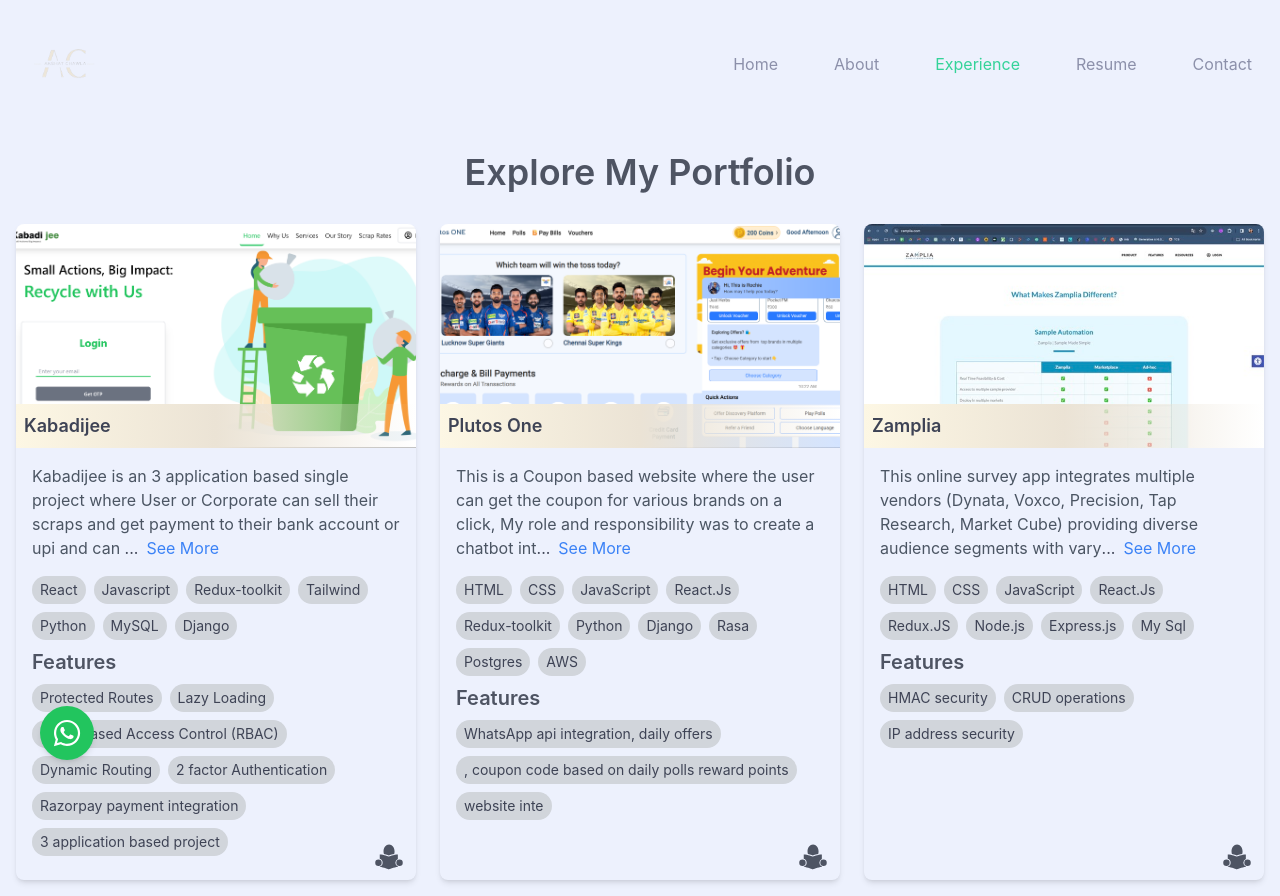
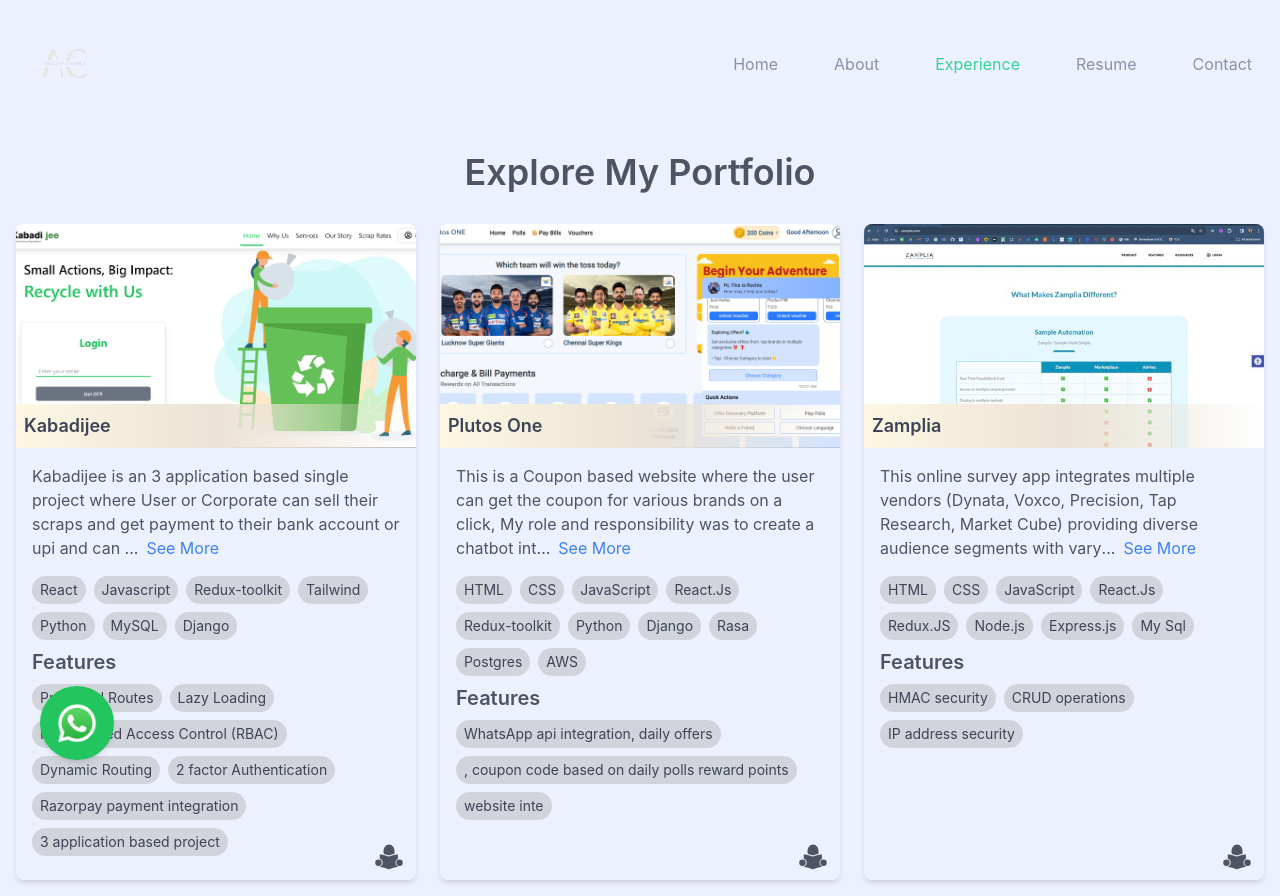
Before and after one commit to mobrilzAkshat/portfolio, a React (Vite) app: page /Work in a window 1280 px wide. Built offline with nearby package versions, Linux system fonts and the light colour scheme.

Commit message:
whatsapp logo changed to gif

```diff
--- a/src/component/Layout/WhatsAppButton.tsx
+++ b/src/component/Layout/WhatsAppButton.tsx
@@ -1,4 +1,4 @@
-import { FaWhatsapp } from "react-icons/fa";
+import whatsapp from '../../assets/logo/whatsapp_new.gif'
 
 const WhatsAppButton = () => {
   return (
@@ -8,7 +8,7 @@
       rel="noopener noreferrer"
       className="fixed bottom-10 left-10 bg-green-500 text-white rounded-full p-3 shadow-md z-50"
     >
-      <FaWhatsapp size={30} />
+      <img src={whatsapp} alt="whatsapp logo" width={50} height={50} />
     </a>
   );
 };
```
Also changed, not shown: src/assets/logo/whatsapp_new.gif (added), 1 other file (tests, documents, lock files or other folders).
